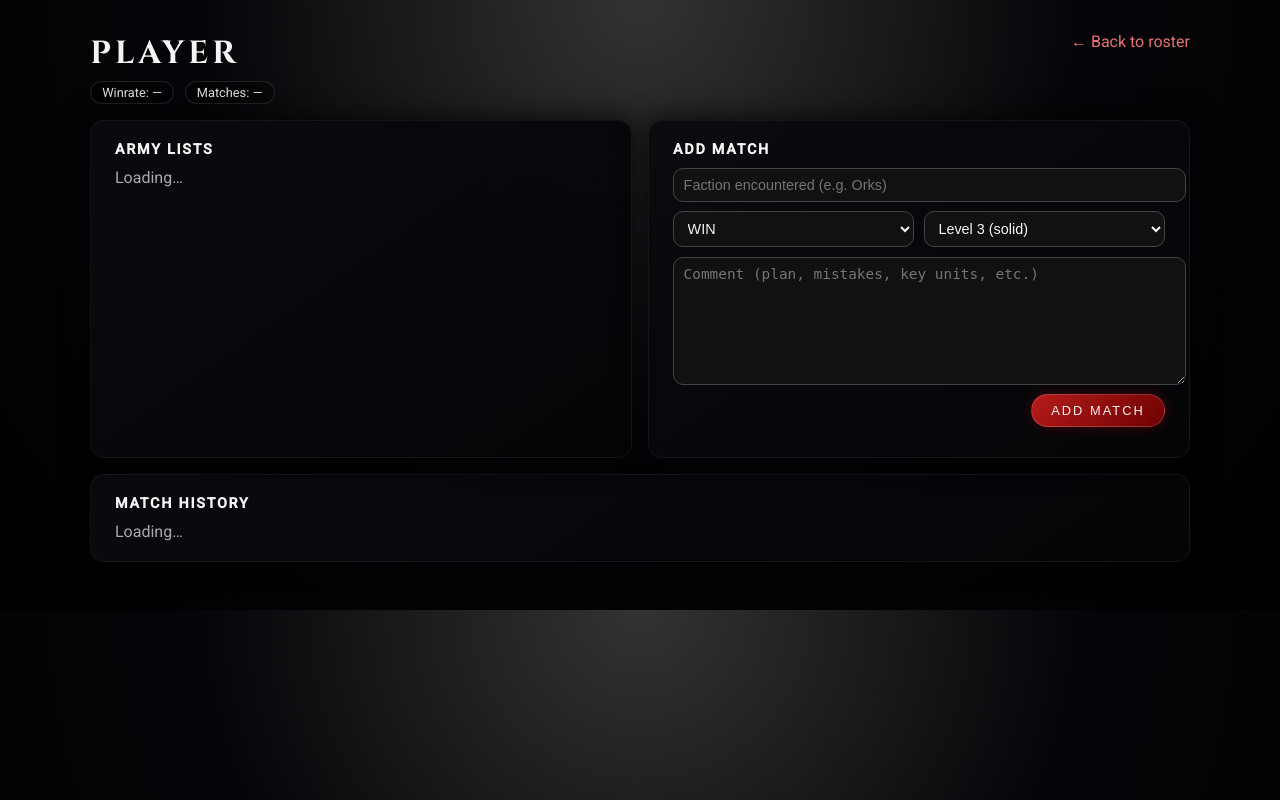
After one commit to LeCastorFou/wh40k-pairing-engine, a Flask app: template templates/player_detail.html in a window 1280 px wide. The commit adds this page. Run offline with Flask 3, Linux system fonts and the light colour scheme; the template is opened without the code that fills it: most values are stand-ins (such as "Sample title", 1, 10 or a date in 2020); parts of the project's set-up code (start-up, migrations or seed data) failed here and were passed over.

Commit message:
player page

```diff
--- /dev/null
+++ b/static/js/player_detail.js
@@ -0,0 +1,194 @@
+async function fetchPlayer(pid) {
+  const res = await fetch(`/api/players/${pid}`);
+  const data = await res.json();
+  if (!res.ok) throw new Error(data.error || "Failed to load player");
+  return data;
+}
+
+async function addMatch(pid, payload) {
+  const res = await fetch(`/api/players/${pid}/matches`, {
+    method: "POST",
+    headers: {"Content-Type":"application/json"},
+    body: JSON.stringify(payload)
+  });
+  const data = await res.json();
+  if (!res.ok) throw new Error(data.error || "Failed to add match");
+  return data;
+}
+
+async function deleteMatch(pid, matchId) {
+  const res = await fetch(`/api/players/${pid}/matches/${matchId}`, { method: "DELETE" });
+  const data = await res.json();
+  if (!res.ok) throw new Error(data.error || "Failed to delete match");
+  return data;
+}
+
+function computeWinrate(hist) {
+  const matches = Array.isArray(hist) ? hist : [];
+  if (!matches.length) return { total: 0, winrate: null, wins:0, draws:0, losses:0 };
+
+  let wins=0, draws=0, losses=0;
+  matches.forEach(m => {
+    const r = (m.result || "").toUpperCase();
+    if (r === "WIN") wins++;
+    else if (r === "DRAW") draws++;
+    else if (r === "LOSS") losses++;
+  });
+
+  // Simple % win (draw not counted as win)
+  const total = wins + draws + losses;
+  const winrate = total ? (wins / total) * 100 : null;
+  return { total, winrate, wins, draws, losses };
+}
+
+function renderLists(player) {
+  const box = document.getElementById("lists-box");
+  const lists = player.lists || [];
+  const def = player.default_index;
+
+  if (!lists.length) {
+    box.textContent = "No lists yet.";
+    return;
+  }
+
+  box.innerHTML = "";
+  lists.forEach((t, idx) => {
+    const wrap = document.createElement("div");
+    wrap.style.border = "1px solid rgba(255,255,255,0.08)";
+    wrap.style.borderRadius = "12px";
+    wrap.style.padding = ".6rem";
+    wrap.style.marginBottom = ".6rem";
+    wrap.style.background = "rgba(0,0,0,0.25)";
+
+    const tag = document.createElement("div");
+    tag.className = "pill";
+    tag.style.marginBottom = ".5rem";
+    tag.textContent = (typeof def === "number" && def === idx) ? "Default list" : `List #${idx+1}`;
+
+    const pre = document.createElement("pre");
+    pre.style.margin = "0";
+    pre.style.whiteSpace = "pre-wrap";
+    pre.style.fontFamily = "monospace";
+    pre.style.fontSize = ".85rem";
+    pre.textContent = t;
+
+    wrap.appendChild(tag);
+    wrap.appendChild(pre);
+    box.appendChild(wrap);
+  });
+}
+
+function renderHistory(player) {
+  const box = document.getElementById("history-box");
+  const hist = (player.match_history || []).slice().reverse();
+
+  if (!hist.length) {
+    box.textContent = "No matches recorded yet.";
+    return;
+  }
+
+  const table = document.createElement("table");
+  const thead = document.createElement("thead");
+  thead.innerHTML = `
+    <tr>
+      <th>Date</th>
+      <th>Faction</th>
+      <th>Result</th>
+      <th>Opponent</th>
+      <th>Comment</th>
+      <th></th>
+    </tr>
+  `;
+  table.appendChild(thead);
+
+  const tbody = document.createElement("tbody");
+
+  hist.forEach(m => {
+    const tr = document.createElement("tr");
+
+    const tdDate = document.createElement("td");
+    tdDate.textContent = (m.date || "").replace("T"," ").slice(0,19) || "—";
+    tdDate.className = "muted";
+    tr.appendChild(tdDate);
+
+    const tdFaction = document.createElement("td");
+    tdFaction.textContent = m.faction || "—";
+    tr.appendChild(tdFaction);
+
+    const tdRes = document.createElement("td");
+    const r = (m.result || "").toUpperCase();
+    tdRes.textContent = r || "—";
+    tdRes.className = r === "WIN" ? "res-win" : (r === "DRAW" ? "res-draw" : "res-loss");
+    tr.appendChild(tdRes);
+
+    const tdLvl = document.createElement("td");
+    tdLvl.textContent = typeof m.opponent_level === "number" ? `Level ${m.opponent_level}` : "—";
+    tdLvl.className = "muted";
+    tr.appendChild(tdLvl);
+
+    const tdC = document.createElement("td");
+    tdC.textContent = m.comment || "";
+    tdC.className = "muted";
+    tr.appendChild(tdC);
+
+    const tdAct = document.createElement("td");
+    tdAct.className = "row-actions";
+    const del = document.createElement("button");
+    del.className = "btn-ghost";
+    del.textContent = "Delete";
+    del.addEventListener("click", async () => {
+      if (!confirm("Delete this match?")) return;
+      await deleteMatch(window.PLAYER_ID, m.id);
+      await load();
+    });
+    tdAct.appendChild(del);
+    tr.appendChild(tdAct);
+
+    tbody.appendChild(tr);
+  });
+
+  table.appendChild(tbody);
+  box.innerHTML = "";
+  box.appendChild(table);
+}
+
+async function load() {
+  const err = document.getElementById("err");
+  err.textContent = "";
+
+  const player = await fetchPlayer(window.PLAYER_ID);
+
+  document.getElementById("player-name").textContent = player.name || "Player";
+
+  const stats = computeWinrate(player.match_history || []);
+  document.getElementById("matches-pill").textContent = `Matches: ${stats.total}`;
+  document.getElementById("winrate-pill").textContent =
+    stats.winrate === null ? "Winrate: —" : `Winrate: ${stats.winrate.toFixed(1)}% (W${stats.wins}/D${stats.draws}/L${stats.losses})`;
+
+  renderLists(player);
+  renderHistory(player);
+}
+
+document.addEventListener("DOMContentLoaded", async () => {
+  const btn = document.getElementById("add-match-btn");
+  btn.addEventListener("click", async () => {
+    const err = document.getElementById("err");
+    err.textContent = "";
+
+    const faction = document.getElementById("match-faction").value.trim();
+    const result = document.getElementById("match-result").value;
+    const opponent_level = parseInt(document.getElementById("match-level").value, 10);
+    const comment = document.getElementById("match-comment").value.trim();
+
+    try {
+      await addMatch(window.PLAYER_ID, { faction, result, opponent_level, comment });
+      document.getElementById("match-faction").value = "";
+      document.getElementById("match-comment").value = "";
+      await load();
+    } catch (e) {
+      err.textContent = e.message;
+    }
+  });
+
+  await load();
+});
--- a/templates/index.html
+++ b/templates/index.html
@@ -254,7 +254,6 @@
           <a href="{{ url_for('players_page') }}" class="btn">Manage Players &amp; Lists</a>
           <a href="{{ url_for('new_game_page') }}" class="btn btn-secondary">Create Game vs Opponent</a>
           <a href="{{ url_for('games_list_page') }}" class="btn btn-secondary">View Saved Games</a>
-          <span class="btn btn-secondary" style="pointer-events:none; opacity:0.6;">More Coming Soon</span>
           <a href="{{ url_for('report_page') }}"
             class="btn btn-secondary"
             style="border-color:#66bb6a; color:#e0ffe0;">
--- /dev/null
+++ b/templates/player_detail.html
@@ -0,0 +1,126 @@
+<!DOCTYPE html>
+<html lang="en">
+<head>
+  <meta charset="UTF-8" />
+  <title>Player Profile</title>
+  <style>
+    @import url('https://fonts.googleapis.com/css2?family=Cinzel:wght@400;700&family=Roboto:wght@300;400;500&display=swap');
+    body{
+      margin:0; padding:2rem;
+      font-family:'Roboto',sans-serif;
+      background: radial-gradient(circle at top, #333 0, #050509 50%, #000 100%);
+      color:#f5f5f5;
+    }
+    .wrap{max-width:1100px;margin:0 auto;}
+    a{color:#e57373;text-decoration:none;}
+    a:hover{text-decoration:underline;}
+    .panel{
+      background: linear-gradient(145deg, rgba(10,10,15,0.96), rgba(5,5,8,0.98));
+      border:1px solid rgba(255,255,255,0.06);
+      border-radius:14px;
+      padding:1.25rem 1.5rem;
+      box-shadow:0 0 28px rgba(0,0,0,0.85);
+      margin-bottom: 1rem;
+    }
+    h1{font-family:'Cinzel',serif;letter-spacing:.12em;text-transform:uppercase;margin:0;}
+    .meta{color:#bbb;margin:.35rem 0 0;}
+    .grid{display:grid;grid-template-columns: 1fr 1fr; gap: 1rem;}
+    @media(max-width:900px){.grid{grid-template-columns:1fr;}}
+    textarea,input,select{
+      width:100%;
+      background:#111;border:1px solid #444;border-radius:10px;
+      color:#f5f5f5;padding:.5rem .6rem;outline:none;
+      font-size:.9rem;
+    }
+    textarea{min-height:110px; resize:vertical; font-family: monospace;}
+    button{
+      background: linear-gradient(135deg, #b71c1c, #6d0000);
+      color:#f5f5f5;border:1px solid rgba(255,255,255,0.18);
+      border-radius:999px;padding:.5rem 1.2rem;
+      font-size:.8rem;text-transform:uppercase;letter-spacing:.16em;
+      cursor:pointer; box-shadow:0 0 12px rgba(255,0,0,0.25);
+    }
+    button:hover{transform: translateY(-1px);}
+    .pill{
+      display:inline-block; padding:.2rem .7rem; border-radius:999px;
+      border:1px solid rgba(255,255,255,0.12);
+      background:rgba(0,0,0,0.35); color:#ddd;
+      font-size:.8rem;
+    }
+    table{width:100%; border-collapse:collapse; margin-top:.6rem;}
+    th,td{padding:.6rem .5rem;border-bottom:1px solid rgba(255,255,255,0.08);font-size:.9rem;}
+    th{text-align:left;color:#ddd;text-transform:uppercase;letter-spacing:.12em;font-size:.75rem;}
+    .muted{color:#aaa;}
+    .res-win{color:#66bb6a;}
+    .res-draw{color:#fff176;}
+    .res-loss{color:#ff8a80;}
+    .row-actions{display:flex;justify-content:flex-end;}
+    .btn-ghost{
+      background:transparent; box-shadow:none;
+      border:1px solid rgba(255,255,255,0.14);
+      color:#ccc;
+    }
+  </style>
+</head>
+<body>
+  <div class="wrap">
+    <div style="display:flex;justify-content:space-between;align-items:flex-start;gap:1rem;flex-wrap:wrap;">
+      <div>
+        <h1 id="player-name">Player</h1>
+        <div class="meta">
+          <span class="pill" id="winrate-pill">Winrate: —</span>
+          <span class="pill" id="matches-pill" style="margin-left:.4rem;">Matches: —</span>
+        </div>
+      </div>
+      <div>
+        <a href="{{ url_for('players_page') }}">← Back to roster</a>
+      </div>
+    </div>
+
+    <div class="grid" style="margin-top:1rem;">
+      <div class="panel">
+        <h2 style="margin:0 0 .6rem; text-transform:uppercase; letter-spacing:.12em; font-size:.9rem;">Army Lists</h2>
+        <div id="lists-box" class="muted">Loading…</div>
+      </div>
+
+      <div class="panel">
+        <h2 style="margin:0 0 .6rem; text-transform:uppercase; letter-spacing:.12em; font-size:.9rem;">Add Match</h2>
+
+        <div style="display:grid; gap:.6rem;">
+          <input id="match-faction" type="text" placeholder="Faction encountered (e.g. Orks)" />
+          <div style="display:grid; grid-template-columns: 1fr 1fr; gap:.6rem;">
+            <select id="match-result">
+              <option value="WIN">WIN</option>
+              <option value="DRAW">DRAW</option>
+              <option value="LOSS">LOSS</option>
+            </select>
+            <select id="match-level">
+              <option value="1">Level 1 (new)</option>
+              <option value="2">Level 2</option>
+              <option value="3" selected>Level 3 (solid)</option>
+              <option value="4">Level 4</option>
+              <option value="5">Level 5 (top)</option>
+            </select>
+          </div>
+          <textarea id="match-comment" placeholder="Comment (plan, mistakes, key units, etc.)"></textarea>
+          <div style="display:flex;justify-content:flex-end;">
+            <button id="add-match-btn">Add match</button>
+          </div>
+          <div id="err" class="muted" style="color:#ff8a80;"></div>
+        </div>
+      </div>
+    </div>
+
+    <div class="panel">
+      <h2 style="margin:0 0 .6rem; text-transform:uppercase; letter-spacing:.12em; font-size:.9rem;">Match History</h2>
+      <div id="history-box" class="muted">Loading…</div>
+    </div>
+
+  </div>
+
+  <script>
+    window.PLAYER_ID = {{ player_id }};
+  </script>
+  <script src="{{ url_for('static', filename='js/player_detail.js') }}"></script>
+</body>
+</html>
```
Also changed, not shown: static/js/players.js (+9 -2 lines).
